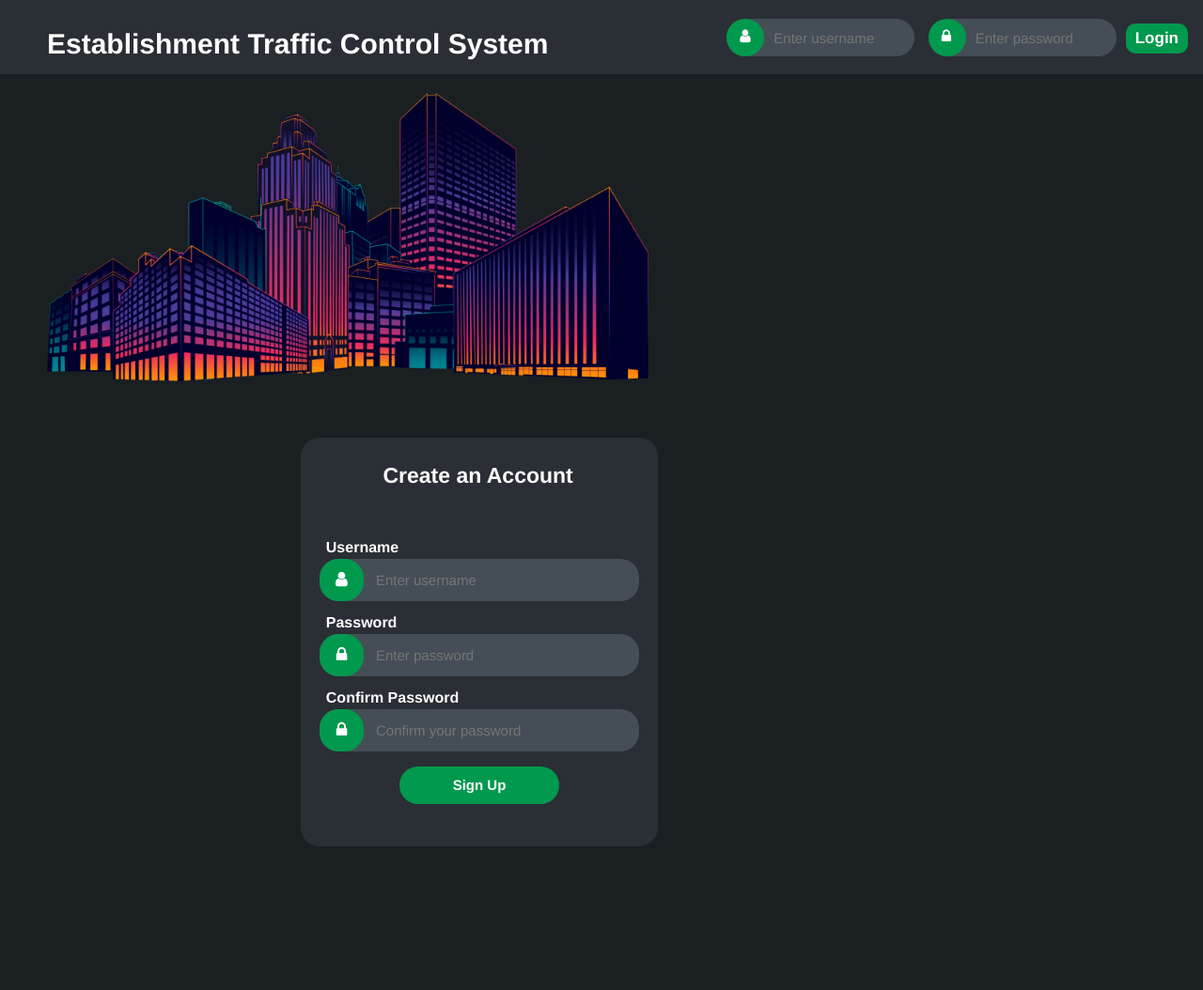
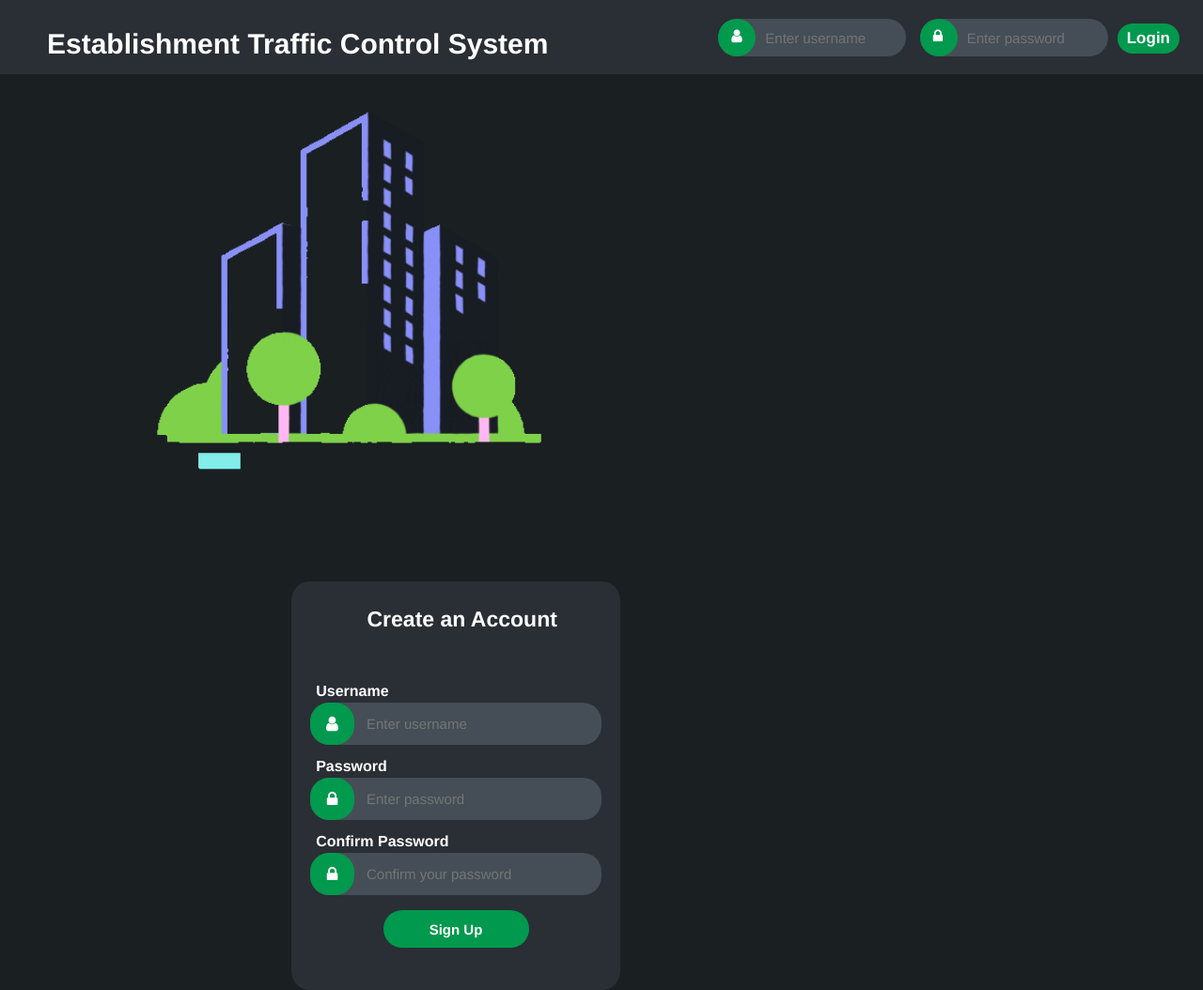
Before and after one commit to John-teology/Group5, a CodeIgniter app: page /Team-04/tracker/login in a window 1280 px wide. Shown: the whole page at 94% size. Before the commit the page ends 901 px from the top, so only its background shows below. Run offline with CodeIgniter, Linux system fonts and the light colour scheme.

Commit message:
log-in page

```diff
--- a/application/views/login/login.php
+++ b/application/views/login/login.php
@@ -12,7 +12,11 @@
 
 </head>
 <body>
-
+<style>
+    p{
+        text-align: center;
+    }
+</style>
 <?php  echo form_open("tracker/login_auth", array(
     "method" => "post",
     "enctype" => "multipart/form-data")); ?>
@@ -65,15 +69,12 @@
 
 <div class="wrapper1">
         <div class="container">
-        <img class="image" src="<?php echo base_url('assets/images/b5.png');?>" alt="">
+        <img class="image" src="<?php echo base_url('assets/images/arch.gif');?>" alt="">
         <div class="overlay">
             <div class="text">
-                <p>Designed to aid in the management of COVID-19 cases by reminding people</p>
-                <p>to maintain physical distance, as well as recording and monitoring COVID-19</p>
-                <p>symptoms, StaySafe.PH was developed by Multisystem Technologies</p>
-                <p>Corporation in collaboration with PLDT-Smart Group and PLDT Enterprise and</p>
-                <p>the Interagency Task Force on the Management of Emerging Infectious Diseases</p>
-                <p>(IATF-MEID) and the National Task Force on COVID-19.</p>
+                <p>Establishment Traffic Control System tracks the movement or flow of</p>
+                <p>people entering an establishment for traffic control as well as </p>
+                <p>contact tracing.</p>
             </div>
         </div>
         </div>
--- a/assets/css/contact_tracing/contact_t_form.css
+++ b/assets/css/contact_tracing/contact_t_form.css
@@ -117,6 +117,9 @@ html, body{
     color: white;
     font-weight: bold;
 }
+.but1:hover{
+    background-color: #4db882;
+}
 
 #but2{
 	border-radius: 20px 20px;
@@ -130,6 +133,9 @@ html, body{
     border-width: 0px;
     font-size: 15px;
 }
+#but2:hover{
+    background-color: #4db882;
+}
 
 input{
 	width: 100px;
--- a/assets/css/login/login.css
+++ b/assets/css/login/login.css
@@ -15,6 +15,9 @@ body {
 .wrapper1 {
 	display: flex;
 	flex-wrap: wrap;
+	width: 100%;
+	height: 10%;
+	align-items: left;
 
 }
 
@@ -22,10 +25,11 @@ body {
 
 .wrapper{
 	float: right;
-    width: 380px;
+    width: 350px;
     background-color: #2a2e35;
     border-radius: 20px;
-	margin: 60px 0 0 320px;
+	margin: 60px 0 0 310px;
+	height: auto;
 }
 
 .wrapper .logo{
@@ -126,15 +130,17 @@ input, i{
 
 .error {
 	font-weight: lighter;
-	font-size: 12px;
+	font-size: 11px;
 	color: red;
     padding: 0 0 0 2%;
 }
 
 .success {
-	font-weight: lighter;
+	font-weight: bold;
 	font-size: 12px;
 	color: #00994d;
+	margin-left: 10px;
+	margin-top: 3px;
 }
 
 
@@ -165,9 +171,9 @@ input, i{
 
   .image {
 	display: block;
-	width: 100%;
+	width: 80%;
 	height: auto;
-	margin: 20px 0 0 50px;
+	margin: -5% 0 0 18%;
   }
 
   .overlay {
@@ -189,11 +195,12 @@ input, i{
   .text {
 	white-space: nowrap;
 	color: white;
-	font-size: 20px;
+	font-size: 21px;
+	font-style: italic;
 	position: absolute;
-	overflow: hidden;
-	top: 50%;
-	left: 50%;
+	overflow: visible;
+	top: 93%;
+	left: 58%;
 	transform: translate(-50%, -50%);
 	-ms-transform: translate(-50%, -50%);
   }
@@ -299,12 +306,12 @@ input, i{
 	float: right;
 	padding: 6px 10px;
 	margin-top: 5px;
-	margin-right: 16px;
+	margin-right: 25px;
 	background-color:#00994d;
 	color: white;
 	font-size: 17px;
 	border: none;
-	border-radius: 10px 10px;
+	border-radius: 20px;
 	cursor: pointer;
 	font-weight: bold;
   }
```
Also changed, not shown: assets/images/arch.gif (added), assets/images/build.gif (added), assets/images/pics.png (added).
